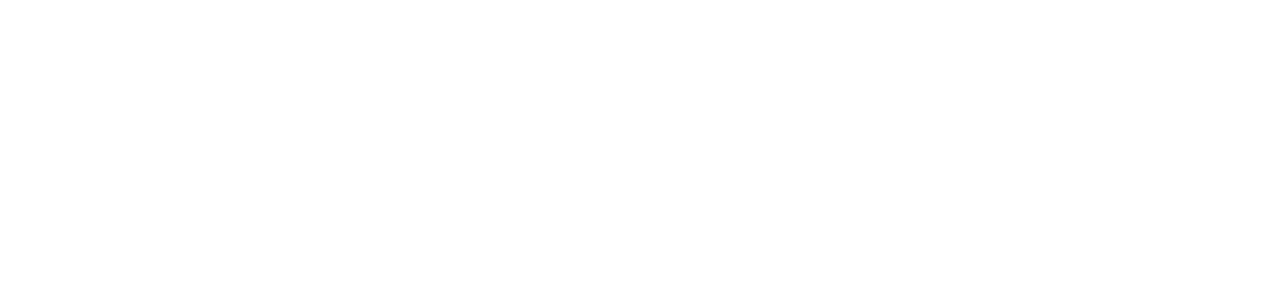
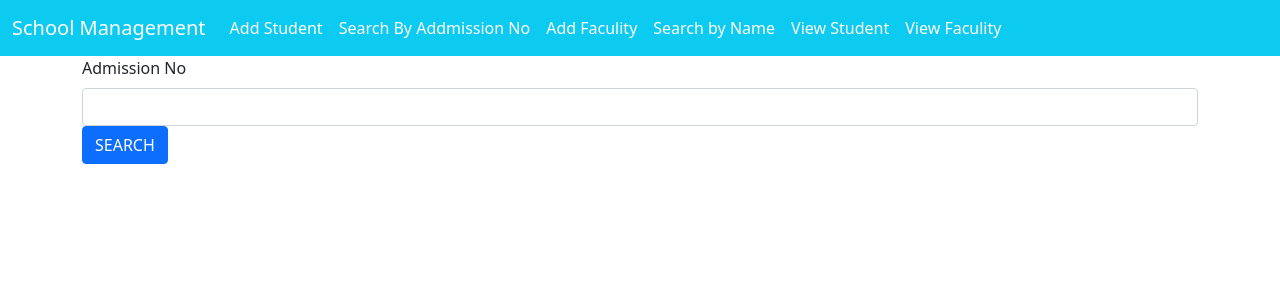
Before and after one commit to liji356/School-Mangement, a React (Create React App) app: page /adsearch in a window 1280 px wide. Before the commit this address had no page. Shown: the top 300 px of the page. Built offline with nearby package versions, Linux system fonts and the light colour scheme.

Commit message:
new branch

```diff
--- a/src/App.js
+++ b/src/App.js
@@ -4,6 +4,7 @@
 import 'bootstrap/dist/js/bootstrap.bundle.min.js'
 import AddStud from './component/AddStud';
 import { BrowserRouter, Route, Routes } from 'react-router-dom';
+import Search from './component/Search';
 
 function App() {
   return (
@@ -11,6 +12,7 @@
   <BrowserRouter>
   <Routes>
     <Route path="/" exact element={<AddStud/>}/>
+    <Route path="/adsearch" exact element={<Search/>}/>
   </Routes>
 
   </BrowserRouter>
--- a/src/component/AddStud.js
+++ b/src/component/AddStud.js
@@ -1,3 +1,4 @@
+import axios from 'axios'
 import React, { useState } from 'react'
 import Header from './Header'
 
@@ -13,6 +14,8 @@
     const newstud=()=>{
         const data={"admission":admission,"rollno":rollno,"name":name,"class":std,"parent":parent,"mob":mob,"address":address}
         console.log(data)
+
+
     }
 
   return (
--- /dev/null
+++ b/src/component/Search.js
@@ -0,0 +1,43 @@
+import React, { useState } from 'react'
+import Header from './Header'
+
+const Search = () => {
+
+var [admission,setadmission]=useState("")
+
+const newsearch=()=>{
+    const data={"admission":admission}
+    console.log(data)
+}
+
+  return (
+    <div>
+        <Header/>
+        <div className="container">
+    <div className="row">
+        <div className="col col-12 col-sm-12 col-md-12 col-lg-12 col-xl-12 col-xxl-12">
+            <div className="row">
+                <div className="col col-12 col-sm-12 col-md-12 col-lg-12 col-xl-12 col-xxl-12">
+                    <label for="" className="form-label">Admission No</label>
+                    <input onChange={(x)=>{setadmission(x.target.value)}} type="text" className="form-control"/>
+                    </div>
+
+                    <div className="col col-12 col-sm-6 col-md-6 col-lg-6 col-xl-6 col-xxl-6">
+                    <button onClick={newsearch} className="btn btn-primary">SEARCH</button>
+                </div>
+
+
+
+
+
+
+                    </div>
+                    </div>
+                    </div>
+
+                </div>
+    </div>
+  )
+}
+
+export default Search
```
